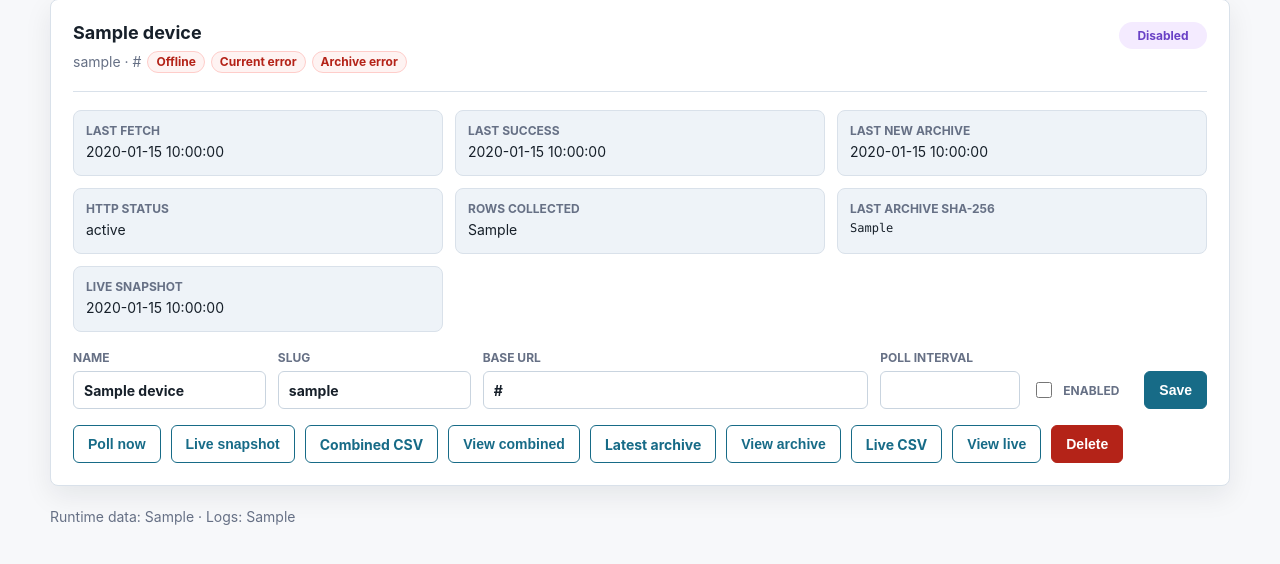
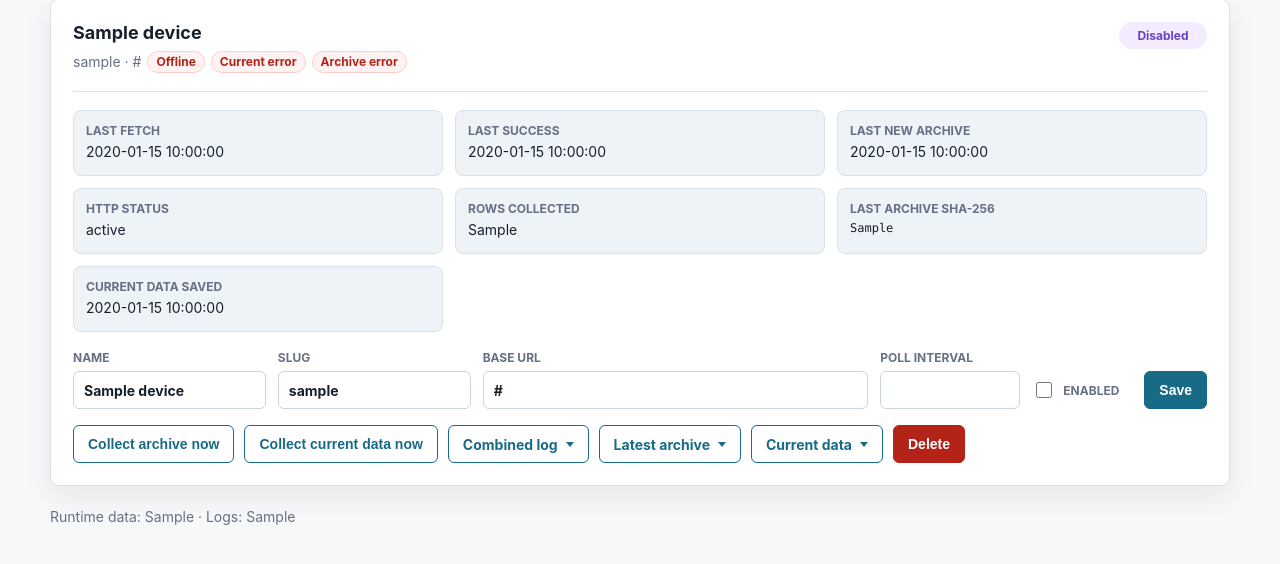
Before and after one commit to RikyTres/FermentLogCollector, a FastAPI app: template ferment_log_collector/templates/index.html in a window 1280 px wide. Shown: the part 137-701 px from the top of the page. Run offline with FastAPI, Linux system fonts and the light colour scheme; the template is opened without the code that fills it: most values are stand-ins (such as "Sample title", 1, 10 or a date in 2020).

Commit message:
Prepare device log UX for 0.3.0

```diff
--- a/ferment_log_collector/main.py
+++ b/ferment_log_collector/main.py
@@ -67,6 +67,7 @@ async def index(request: Request):
             "logs_dir": str(storage.logs_root),
             "app_version": APP_VERSION,
             "static_asset_version": STATIC_ASSET_VERSION,
+            "flash": flash_from_request(request),
             "show_add_device": not devices,
         },
     )
@@ -130,7 +131,14 @@ async def poll_now(device_id: int):
     if device is None:
         raise HTTPException(status_code=404)
     await collector.poll_device(device)
-    return RedirectResponse("/", status_code=303)
+    _, status = device_with_status(device_id)
+    if status.last_error:
+        flash = "archive-error"
+    elif status.last_http_status == 404:
+        flash = "archive-missing"
+    else:
+        flash = "archive-complete"
+    return RedirectResponse(f"/?flash={flash}#device-{device_id}", status_code=303)
 
 
 @app.post("/devices/{device_id}/live-snapshot")
@@ -138,8 +146,9 @@ async def live_snapshot(device_id: int):
     device = db.get_device(device_id)
     if device is None:
         raise HTTPException(status_code=404)
-    await collector.fetch_live_snapshot(device)
-    return RedirectResponse("/", status_code=303)
+    succeeded, _ = await collector.fetch_live_snapshot(device)
+    flash = "live-complete" if succeeded else "live-error"
+    return RedirectResponse(f"/?flash={flash}#device-{device_id}", status_code=303)
 
 
 @app.get("/devices/{device_id}/combined.csv")
@@ -238,3 +247,36 @@ def normalize_slug(value: str) -> str:
     if not slug:
         raise HTTPException(status_code=400, detail="Slug cannot be empty")
     return slug
+
+
+def device_with_status(device_id: int):
+    match = next(((device, status) for device, status in db.list_devices_with_status() if device.id == device_id), None)
+    if match is None:
+        raise HTTPException(status_code=404)
+    return match
+
+
+def flash_from_request(request: Request) -> dict[str, str] | None:
+    messages = {
+        "archive-complete": {
+            "level": "success",
+            "message": "Archive collection completed. Device status has been refreshed.",
+        },
+        "archive-missing": {
+            "level": "notice",
+            "message": "Archive collection completed, but this device has no archived log available yet.",
+        },
+        "archive-error": {
+            "level": "error",
+            "message": "Archive collection failed. Review the device error below.",
+        },
+        "live-complete": {
+            "level": "success",
+            "message": "Current data saved. Device status has been refreshed.",
+        },
+        "live-error": {
+            "level": "error",
+            "message": "Current data collection failed. Review the device error below.",
+        },
+    }
+    return messages.get(request.query_params.get("flash", ""))
--- a/ferment_log_collector/static/app.js
+++ b/ferment_log_collector/static/app.js
@@ -69,6 +69,78 @@ function attachAddDeviceToggle() {
 }
 
 attachAddDeviceToggle();
+
+function attachActionFeedback() {
+  document.querySelectorAll("[data-action-feedback-form]").forEach((form) => {
+    form.addEventListener("submit", () => {
+      const device = form.closest(".device");
+      const feedback = device?.querySelector("[data-action-feedback]");
+      const submitButton = form.querySelector('button[type="submit"]');
+      if (!feedback || !submitButton) {
+        return;
+      }
+
+      feedback.textContent = form.dataset.actionFeedbackMessage || "Working...";
+      feedback.className = "action-feedback info";
+      feedback.hidden = false;
+      submitButton.disabled = true;
+      submitButton.textContent = "Working...";
+    });
+  });
+}
+
+attachActionFeedback();
+
+function attachFlashDismissal() {
+  const flash = document.querySelector(".flash");
+  if (!flash) {
+    return;
+  }
+
+  window.setTimeout(() => {
+    flash.hidden = true;
+  }, 8000);
+
+  const url = new URL(window.location.href);
+  if (url.searchParams.has("flash")) {
+    url.searchParams.delete("flash");
+    window.history.replaceState({}, "", `${url.pathname}${url.search}${url.hash}`);
+  }
+}
+
+attachFlashDismissal();
+
+function attachActionMenus() {
+  const menus = [...document.querySelectorAll("details.action-menu")];
+
+  menus.forEach((menu) => {
+    menu.addEventListener("toggle", () => {
+      if (!menu.open) {
+        return;
+      }
+      menus.forEach((otherMenu) => {
+        if (otherMenu !== menu) {
+          otherMenu.removeAttribute("open");
+        }
+      });
+    });
+  });
+
+  document.addEventListener("click", (event) => {
+    if (event.target.closest("details.action-menu")) {
+      return;
+    }
+    menus.forEach((menu) => menu.removeAttribute("open"));
+  });
+
+  document.addEventListener("keydown", (event) => {
+    if (event.key === "Escape") {
+      menus.forEach((menu) => menu.removeAttribute("open"));
+    }
+  });
+}
+
+attachActionMenus();
 
 function attachLogViewer() {
   const viewer = document.querySelector("#log-viewer");
--- a/ferment_log_collector/static/styles.css
+++ b/ferment_log_collector/static/styles.css
@@ -447,7 +478,17 @@ select {
 .actions {
   display: flex;
   flex-wrap: wrap;
+  align-items: flex-start;
   gap: 10px;
+  margin-top: 16px;
+}
+
+.actions .action-menu-list {
+  right: auto;
+  left: 0;
+}
+
+.action-feedback {
   margin-top: 16px;
 }
 
--- a/ferment_log_collector/templates/index.html
+++ b/ferment_log_collector/templates/index.html
@@ -120,12 +120,17 @@
         {% if not devices %}
         <div class="empty-state">
           <h2>No devices configured</h2>
-          <p>Add your first BrewPi-ESP device above. Use its IP address as the Base URL, then use Poll now or enable automatic collection.</p>
+          <p>Add your first BrewPi-ESP device above. Use its IP address as the Base URL, then use Collect archive now or enable automatic collection.</p>
+        </div>
+        {% endif %}
+        {% if flash %}
+        <div class="flash {{ flash.level }}" role="status">
+          {{ flash.message }}
         </div>
         {% endif %}
         {% for device, status in devices %}
         {% set health = health_by_device[device.id] %}
-        <article class="device">
+        <article class="device" id="device-{{ device.id }}">
           <div class="device-head">
             <div>
               <h2>{{ device.name }}</h2>
@@ -152,7 +157,7 @@
             <div><dt>HTTP status</dt><dd>{{ status.last_http_status or 'None' }}</dd></div>
             <div><dt>Rows collected</dt><dd>{{ status.rows_collected }}</dd></div>
             <div><dt>Last archive SHA-256</dt><dd class="hash">{{ status.last_archive_sha256 or 'None' }}</dd></div>
-            <div><dt>Live snapshot</dt><dd>{{ status.live_snapshot_at or 'Never' }}</dd></div>
+            <div><dt>Current data saved</dt><dd>{{ status.live_snapshot_at or 'Never' }}</dd></div>
           </dl>
 
           {% if status.last_http_status == 404 %}
@@ -191,43 +196,57 @@
             <button class="button" type="submit" title="Save device settings.">Save</button>
           </form>
 
+          <div class="action-feedback" data-action-feedback hidden></div>
+
           <div class="actions">
-            <form method="post" action="/devices/{{ device.id }}/poll">
-              <button class="button secondary" type="submit" title="Fetch the archived CSV once and append it if it is new.">Poll now</button>
+            <form method="post" action="/devices/{{ device.id }}/poll" data-action-feedback-form data-action-feedback-message="Collecting archived log from this device...">
+              <button class="button secondary" type="submit" title="Fetch the archived CSV once and append it if it is new.">Collect archive now</button>
             </form>
-            <form method="post" action="/devices/{{ device.id }}/live-snapshot">
-              <button class="button secondary" type="submit" title="Fetch the current live glycol_log.csv snapshot without appending it to the durable CSV.">Live snapshot</button>
+            <form method="post" action="/devices/{{ device.id }}/live-snapshot" data-action-feedback-form data-action-feedback-message="Collecting current data from this device...">
+              <button class="button secondary" type="submit" title="Fetch and save the device's current glycol data without adding it to the combined log.">Collect current data now</button>
             </form>
-            <a class="button secondary" href="/devices/{{ device.id }}/combined.csv" title="Download the long-term combined CSV for this device.">Combined CSV</a>
+            <details class="action-menu">
+              <summary class="button secondary" title="Open combined log actions.">Combined log</summary>
+              <div class="action-menu-list">
                 <button
-              class="button secondary"
                   type="button"
                   data-log-viewer-open
                   data-log-url="/api/devices/{{ device.id }}/logs/combined"
                   data-log-download="/devices/{{ device.id }}/combined.csv"
-              data-log-title="{{ device.name }} combined CSV"
-              title="View the latest rows from the long-term combined CSV."
-            >View combined</button>
-            <a class="button secondary" href="/devices/{{ device.id }}/latest-archive.csv" title="Download the most recently collected raw archive CSV.">Latest archive</a>
+                  data-log-title="{{ device.name }} combined log"
+                  title="View the latest rows from the long-term combined log."
+                >View online</button>
+                <a href="/devices/{{ device.id }}/combined.csv" title="Download the long-term combined log as CSV.">Download CSV</a>
+              </div>
+            </details>
+            <details class="action-menu">
+              <summary class="button secondary" title="Open latest archive actions.">Latest archive</summary>
+              <div class="action-menu-list">
                 <button
-              class="button secondary"
                   type="button"
                   data-log-viewer-open
                   data-log-url="/api/devices/{{ device.id }}/logs/latest-archive"
                   data-log-download="/devices/{{ device.id }}/latest-archive.csv"
                   data-log-title="{{ device.name }} latest archive"
-              title="View the latest rows from the most recently collected raw archive CSV."
-            >View archive</button>
-            <a class="button secondary" href="/devices/{{ device.id }}/live.csv" title="Download the latest saved live snapshot CSV.">Live CSV</a>
+                  title="View the latest rows from the most recently collected raw archive."
+                >View online</button>
+                <a href="/devices/{{ device.id }}/latest-archive.csv" title="Download the most recently collected raw archive as CSV.">Download CSV</a>
+              </div>
+            </details>
+            <details class="action-menu">
+              <summary class="button secondary" title="Open current data actions.">Current data</summary>
+              <div class="action-menu-list">
                 <button
-              class="button secondary"
                   type="button"
                   data-log-viewer-open
                   data-log-url="/api/devices/{{ device.id }}/logs/live"
                   data-log-download="/devices/{{ device.id }}/live.csv"
-              data-log-title="{{ device.name }} live snapshot"
-              title="View the latest rows from the saved live snapshot CSV."
-            >View live</button>
+                  data-log-title="{{ device.name }} current data"
+                  title="View the latest saved current data from this device."
+                >View online</button>
+                <a href="/devices/{{ device.id }}/live.csv" title="Download the latest saved current data as CSV.">Download CSV</a>
+              </div>
+            </details>
             <form method="post" action="/devices/{{ device.id }}/delete" onsubmit="return confirm('Delete {{ device.name }}?');">
               <button class="button danger" type="submit" title="Delete this device configuration. Collected files are left on disk.">Delete</button>
             </form>
--- a/pyproject.toml
+++ b/pyproject.toml
@@ -4,7 +4,7 @@ build-backend = "setuptools.build_meta"
 
 [project]
 name = "ferment-log-collector"
-version = "0.2.0"
+version = "0.3.0"
 description = "Local collector for BrewPi-ESP glycol event archives."
 requires-python = ">=3.11"
 dependencies = [
```
Also changed, not shown: other parts of ferment_log_collector/static/styles.css (+31 -0 lines), tests/test_add_device_panel.py (+1 -1 lines), README.md, 2 other files. Lines whose indentation alone changed are shown as unchanged.
